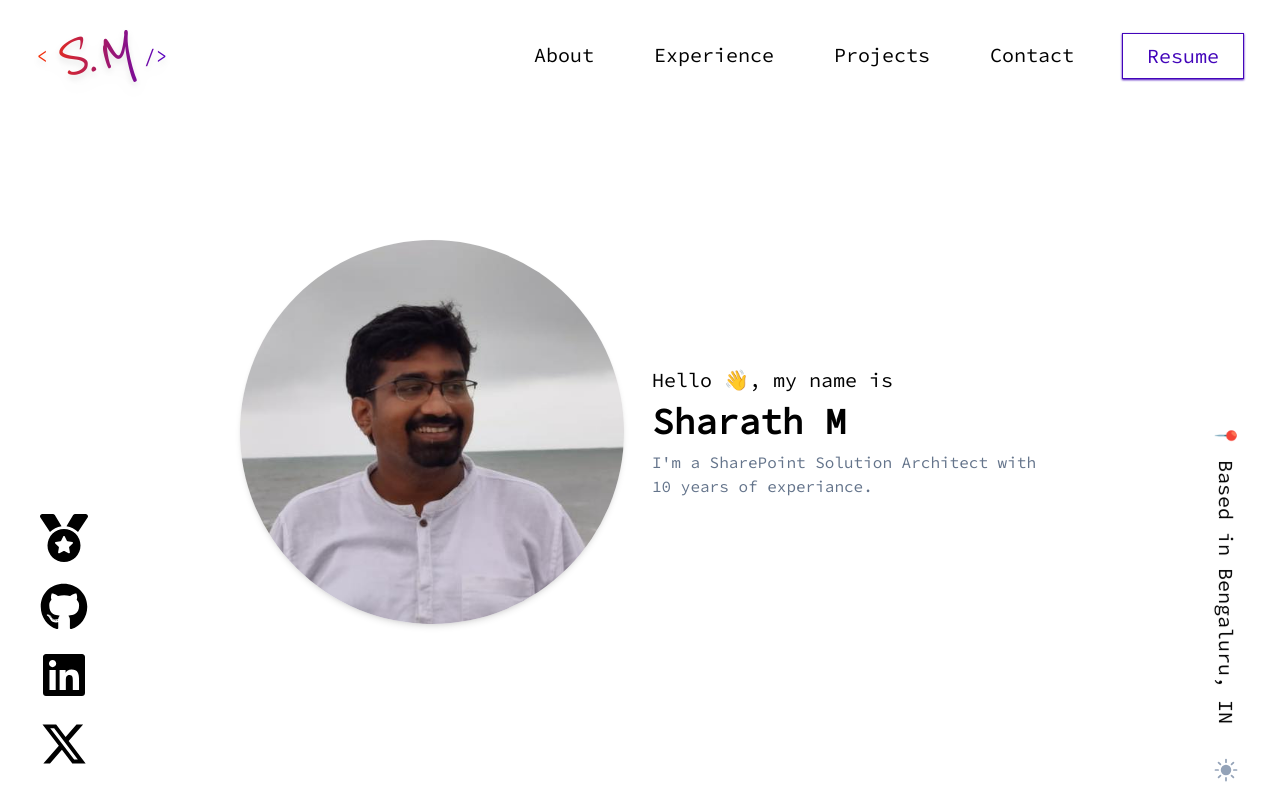
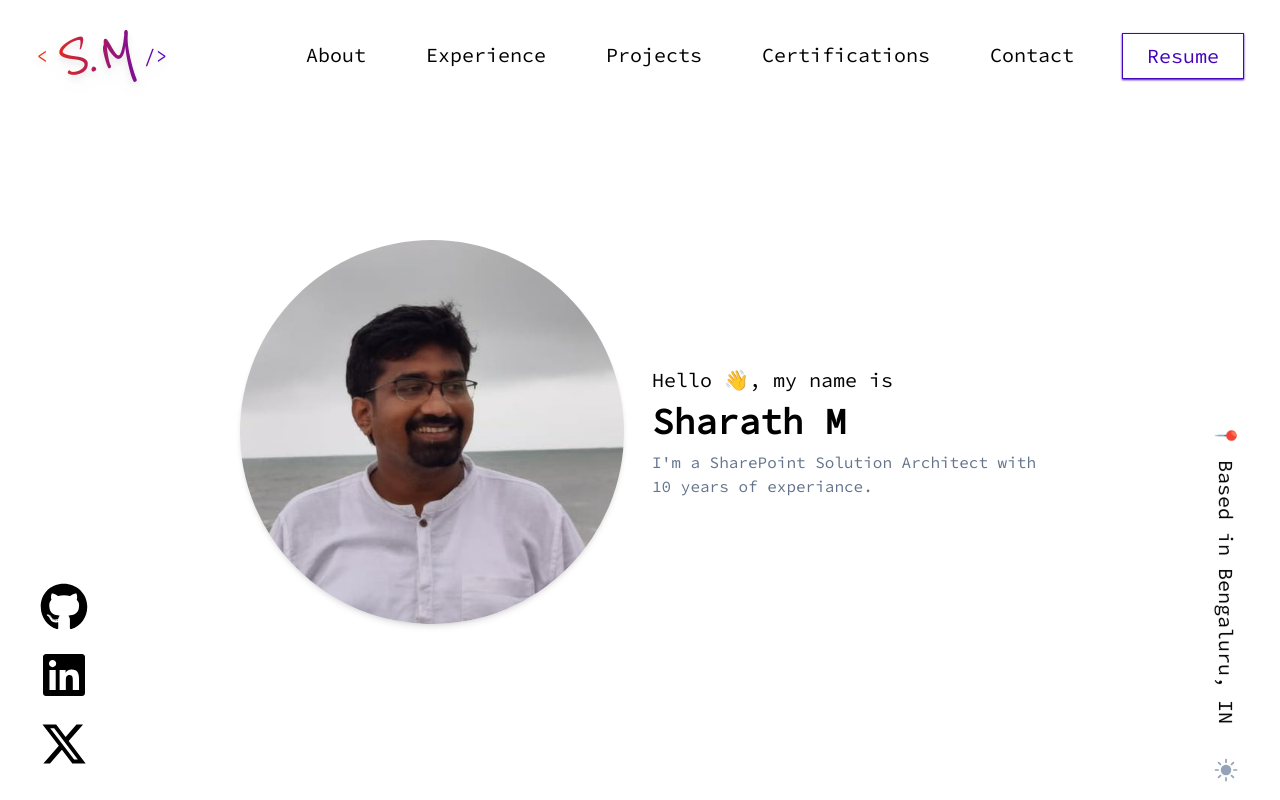
Before and after one commit to SharathNaik/sp_portfolio, a Vue app: page / in a window 1280 px wide. Shown: the top 800 px of the page. Built offline with nearby package versions, Linux system fonts and the light colour scheme.

Commit message:
Added Certifications Section to Portfolio.

```diff
--- /dev/null
+++ b/src/components/AchieveCard.vue
@@ -0,0 +1,35 @@
+<template>
+    <div class="flex flex-col flex-1 rounded-md bg-white shadow-md hover:shadow-lg hover:-translate-y-1 motion-reduce:hover:translate-y-0 motion-reduce:hover:shadow-md dark:bg-slate-800 text-left p-4 transition-all duration-300">
+        <h3 class="text-xl font-extrabold text-center" style="color: mediumspringgreen">{{achievement.type}}</h3>
+        <h3 class="text-xl font-extrabold">{{ achievement.title }} <span v-if="examVisible">({{achievement.examCode}})</span></h3>
+        <p>Issued By : <span class="italic">{{achievement.issuedBy}}</span></p>
+        <p>Issue Date : <span class="italic">{{ achievement.issueDate }}</span></p>
+        <div class="text-cyan-600 pt-4 flex flex-wrap mt-auto">
+            <p v-for="hashtag in achievement.hashtags" class="pr-4 last:pr-0">#{{ hashtag }}</p>
+        </div>
+    </div>
+</template>
+
+<script setup>
+import { ref, onMounted } from 'vue';
+
+const props = defineProps({
+    achievement: Object,
+})
+
+
+const examVisible = ref(false)
+
+onMounted(() => {
+	checkExamCode()
+})
+
+const checkExamCode = () => {
+	if (props.achievement.examCode != "") {
+		examVisible.value = true
+	} else {
+		examVisible.value = false
+	}
+}
+
+</script>
--- a/src/components/Navbar.vue
+++ b/src/components/Navbar.vue
@@ -39,6 +39,9 @@
                     <li :class="['transition-all motion-reduce:transition-none duration-500 delay-[150ms]', showTransition ? 'translate-y-0 opacity-1' : '-translate-y-4 opacity-0']">
                         <router-link class="block py-2 pl-3 pr-4 hover:text-link-color" to="/#work-section">Projects</router-link>
                     </li>
+                    <li :class="['transition-all motion-reduce:transition-none duration-500 delay-[100ms]', showTransition ? 'translate-y-0 opacity-1' : '-translate-y-4 opacity-0']">
+                        <router-link class="block py-2 pl-3 pr-4 hover:text-link-color" to="/#achieve-section">Certifications</router-link>
+                    </li>
                     <li :class="['transition-all motion-reduce:transition-none duration-500 delay-[200ms]', showTransition ? 'translate-y-0 opacity-1' : '-translate-y-4 opacity-0']">
                         <router-link class="block py-2 pl-3 pr-4 hover:text-link-color" to="/#contact-section">Contact</router-link>
                     </li>
@@ -47,14 +50,6 @@
                             <button class="block py-2 px-6 bg-transparent border border-button-color shadow-sm shadow-button-color text-button-color transition ease-in-out hover:bg-button-color hover:text-white hover:dark:text-slate-300 focus:bg-button-color focus:text-white active:bg-button-color active:text-white duration-300">Resume</button>
                         </a>
                     </li>
-                    <!--<li :class="['transition-all motion-reduce:transition-none duration-500 delay-[250ms]', showTransition ? 'translate-y-0 opacity-1' : '-translate-y-4 opacity-0']">
-                        <button v-if="darkModeActive" class="block py-2" @click="$emit('toggle-dark')">
-                            <MoonIcon class="h-7 w-7 text-slate-300 hover:text-button-color"/>
-                        </button>
-                        <button v-else @click="$emit('toggle-dark')" class="block py-2">
-                            <SunIcon class="h-7 w-7 text-slate-400 hover:text-button-color"/>
-                        </button>
-                    </li>-->
                 </ul>
             </div>
         </div>
@@ -73,6 +68,9 @@
                         <router-link class="block py-5  hover:text-link-color" to="/#work-section">💻 Projects</router-link>
                     </li>
                     <li>
+                        <router-link class="block py-5  hover:text-link-color" to="/#achieve-section">⛳ Certifications</router-link>
+                    </li>
+                    <li>
                         <router-link class="block py-5  hover:text-link-color" to="/#contact-section">📭 Contact</router-link>
                     </li>
                     <li>
@@ -80,16 +78,6 @@
                             <button class="block w-full text-center bg-button-color py-2 px-6 mt-5 shadow-sm shadow-button-color focus:bg-button-color focus:text-white active:bg-button-color active:text-white text-white">Resume</button>
                         </a>
                     </li>
-                    <!--<li>
-                        <div class="block w-full text-center py-2 mt-5">
-                            <button v-if="darkModeActive" class="block py-2" @click="$emit('toggle-dark')">
-                                <MoonIcon class="h-7 w-7 text-slate-300 hover:text-button-color"/>
-                            </button>
-                            <button v-else @click="$emit('toggle-dark')" class="block py-2">
-                                <SunIcon class="h-7 w-7 text-slate-400 hover:text-button-color"/>
-                            </button>
-                        </div>
-                    </li>-->
                 </ul>
             </div>
         </NavTransition>
--- a/src/portfolio.js
+++ b/src/portfolio.js
@@ -38,6 +38,7 @@ const socialMediaLinks = {
     linkedin: "https://www.linkedin.com/in/sharath-m-62a2444b",
     medium: "",
     stackoverflow: "",
+    medal:"",
     xtwitter: "https://twitter.com/sharu"
 } // to add any additional social media links check out the README.md or src/icons.js file
 
@@ -175,6 +176,109 @@ const experiences = [
     }
 ]
 
+// --- 🛡️ Achieve Section ---
+const achievements = [
+    {
+        type: "Certification",
+        title: "Microsoft Certified: Power Platform Fundamentals",
+        examCode: "PL 900",
+        issuedBy: "Microsoft",
+        issueDate: "June 2021",
+        credentialLink: "https://www.credly.com/badges/f6261a18-6231-4a1a-9e85-6ba58060c215?source=linked_in_profile",
+        hashtags: [
+            "Powerapps",
+            "Power Automate"
+        ]
+    },
+    {
+        type: "Applied Skills",
+        title: "Create and manage model-driven apps with Power Apps and Dataverse",
+        examCode: "",
+        issuedBy: "Microsoft",
+        issueDate: "October 2024",
+        credentialLink: "https://learn.microsoft.com/api/credentials/share/en-us/SharathM-2163/53B9E8252771D554?sharingId=F9C12AC0400A0B6F",
+        hashtags: [
+            "Model Driven Apps",
+            "Canvas Apps",
+            "Dataverse"
+        ]
+    },
+    {
+        type: "Applied Skills",
+        title: "Create and manage canvas apps with Power Apps",
+        examCode: "",
+        issuedBy: "Microsoft",
+        issueDate: "October 2024",
+        credentialLink: "https://learn.microsoft.com/api/credentials/share/en-us/SharathM-2163/FCD56AB488C53E4?sharingId=F9C12AC0400A0B6F",
+        hashtags: [
+            "Canvas Apps",
+            "PowerFx"
+        ]
+    },
+    {
+        type: "Applied Skills",
+        title: "Create and manage automated processes by using Power Automate",
+        examCode: "",
+        issuedBy: "Microsoft",
+        issueDate: "October 2024",
+        credentialLink: "https://learn.microsoft.com/api/credentials/share/en-us/SharathM-2163/3173A141048E803E?sharingId=F9C12AC0400A0B6F",
+        hashtags: [
+            "Power Automate"
+        ]
+    },
+    {
+        type: "Certificate",
+        title: "Lean Six Sigma Yellow Belt",
+        examCode: "",
+        issuedBy: "Genpact",
+        issueDate: "June 2020",
+        credentialLink: "",
+        hashtags: [
+            "Define",
+            "Measure",
+            "Analyze",
+            "Control"
+        ]
+    },
+    {
+        type: "Certificate",
+        title: "Lean Six Sigma Green Belt",
+        examCode: "",
+        issuedBy: "Genpact",
+        issueDate: "August 2021",
+        credentialLink: "",
+        hashtags: [
+            "Kaizen",
+            "Improve Existing Process",
+            "1 FTE"
+        ]
+    },
+    {
+        type: "Certification",
+        title: "Programming in HTML5 with JavaScript and CSS3",
+        examCode: "MS 70-480",
+        issuedBy: "Microsoft",
+        issueDate: "April 2013",
+        credentialLink: "",
+        hashtags: [
+            "HTML5",
+            "JavaScript",
+            "CSS"
+        ]
+    },
+    {
+        type: "Certification",
+        title: "Microsoft Certified Professional",
+        examCode: "",
+        issuedBy: "Microsoft",
+        issueDate: "April 2013",
+        credentialLink: "",
+        hashtags: [
+            "MS 70-480"
+        ]
+    }
+]
+
 // --- 💻 Work Section (Projects) ---
 const works = [
     {
@@ -264,6 +368,7 @@ export default {
     socialMediaLinks,
     about,
     experiences,
+    achievements,
     works,
     archiveLink,
     contact
--- /dev/null
+++ b/src/views/AchieveView.vue
@@ -0,0 +1,28 @@
+<template>
+    <section class="min-h-screen w-full" ref="achieveSection" id="achieve-section">
+        <div class="relative flex py-5 items-center" :class="[visible ? 'translate-y-0 opacity-1 blur-0' : 'translate-y-4 opacity-0 blur-sm', 'transition-all motion-reduce:transition-none duration-500']">
+            <h1 class="text-3xl font-bold pr-5">⛳ Certifications</h1>
+            <div class="flex-grow border-t border-black dark:border-white border-1"></div>
+        </div>
+        <div :class="['flex flex-col space-y-4 lg:grid lg:grid-cols-2 lg:gap-x-4 lg:gap-y-4 lg:space-y-0 mb-36 transition-all motion-reduce:transition-none duration-500 delay-300', visible ? 'translate-y-0 opacity-1 blur-0' : 'translate-y-4 opacity-0 blur-sm']">
+            <AchieveCard
+                v-for="(achievement, index) in content"
+                :key="index" :achievement="achievement"
+            />
+        </div>
+    </section>
+</template>
+<script setup>
+import { ref } from 'vue'
+import AchieveCard from '../components/AchieveCard.vue'
+import { onIntersect } from '../composables/onIntersect';
+
+const props = defineProps({
+    content: Object,
+    transitions: Object
+})
+
+const achieveSection = ref({})
+const visible = props.transitions.active && window.matchMedia('(prefers-reduced-motion: no-preference)').matches ? onIntersect(achieveSection, !!props.transitions.showOnce, { threshold: props.transitions.thresholdOption }) : true
+
+</script>
--- a/src/views/MainView.vue
+++ b/src/views/MainView.vue
@@ -8,8 +8,8 @@
 			<div class="flex flex-col md:grid md:grid-cols-6 min-h-full">
 				<div class="col-span-1 flex-initial relative mx-auto md:mx-0 order-2 md:order-none">
 					<ul class="md:fixed md:bottom-0 mb-7 flex items-center space-x-8 md:flex-col md:space-y-4 md:space-x-0">
-						<li v-show="githubLink" :class="['transition-all motion-reduce:transition-none duration-500', showLanding ? 'translate-y-0 opacity-1' : '-translate-y-4 opacity-0']">
-							<a :href="githubLink" target="_blank">
+						<li v-show="medalLink" :class="['transition-all motion-reduce:transition-none duration-500', showLanding ? 'translate-y-0 opacity-1' : '-translate-y-4 opacity-0']">
+							<a :href="medalLink" target="_blank">
 								<font-awesome-icon icon="fa-solid fa-medal" class="h-8 w-8 md:h-12 md:w-12 text-black transition ease-out hover:-translate-y-1 motion-reduce:hover:translate-y-0 duration-300 dark:text-slate-300"></font-awesome-icon>
 							</a>
 						</li>
@@ -50,6 +50,8 @@
 
 						<WorkView :content="portfolio.works" :transitions="portfolio.transitions" />
 
+						<AchieveView :content="portfolio.achievements" :transitions="portfolio.transitions" />
+
 						<ContactView :content="portfolio.contact" :transitions="portfolio.transitions" />
 
 						<footer class="hidden text-center md:block mb-5">
@@ -87,6 +89,7 @@ import Navbar from '../components/Navbar.vue'
 import LandingView from './LandingView.vue'
 import AboutView from './AboutView.vue'
 import ExperienceView from './ExperienceView.vue'
+import AchieveView from './AchieveView.vue'
 import WorkView from './WorkView.vue'
 import ContactView from './ContactView.vue'
 import SplashView from './SplashView.vue'
@@ -108,7 +111,7 @@ onMounted(() => {
 // Social Media Links
 const githubLink = portfolio.socialMediaLinks.github
 const linkedinLink = portfolio.socialMediaLinks.linkedin
-const mediumLink = portfolio.socialMediaLinks.medium
+const medalLink = portfolio.socialMediaLinks.medal
 const stackoverflowLink = portfolio.socialMediaLinks.stackoverflow
 const xTwitterLink = portfolio.socialMediaLinks.xtwitter;
 
```
